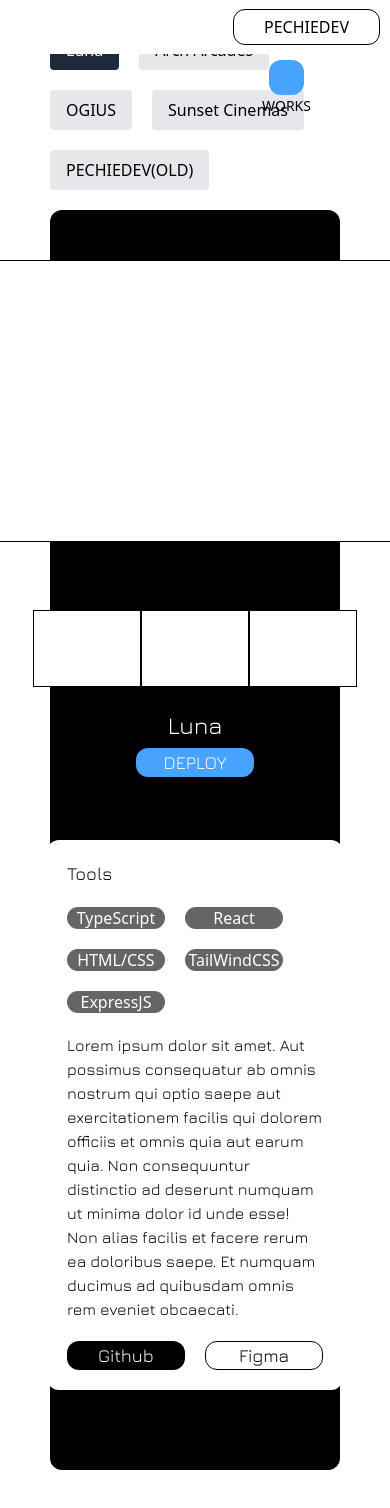
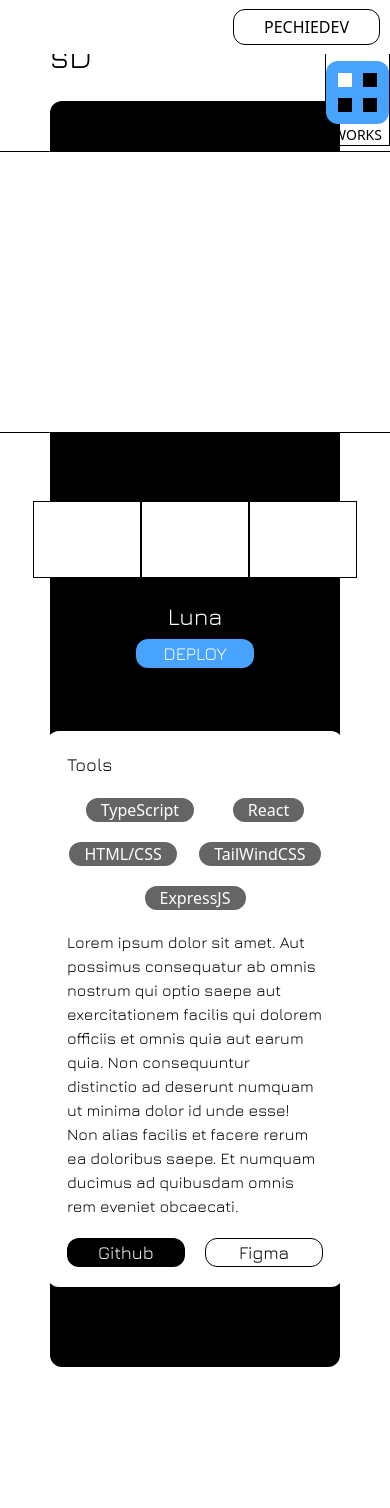
Before and after one commit to pixelatedpup/pechie, a React (Vite) app in the folder pechie/: page /works in a window 390 px wide. Shown: the top 1508 px of the page. After the commit the page ends 1417 px from the top, so only its background shows below. Built offline with nearby package versions, Linux system fonts and the light colour scheme.

Commit message:
Made imorovements to the nav responsiveness on different displays; Changed menu for the Works page for medium and small displays

```diff
--- a/pechie/src/components/Content.tsx
+++ b/pechie/src/components/Content.tsx
@@ -34,11 +34,11 @@ const Content = ({title="Luna Comics",github,figma,deploy, description,tags}:Con
                                 <h3 className="flex justify-start">Tools</h3>
 
                                 {tags && (
-                                <div className="flex justify-evenly ">
-                                    <ul className="flex items-center gap-5 flex-wrap">
+                                <div className="flex  ">
+                                    <ul className="flex items-center gap-5 flex-wrap w-full justify-evenly">
                                         {tags.map((tag) => (
-                                            <div className="px-[10px] bg-[#656565] rounded-xl text-white w-[98px] h-[22px] flex items-center justify-center" >
-                                                <li className="text-center " key={tag}>{tag}</li>
+                                            <div className="bg-[#656565] rounded-xl text-white h-[24px] flex items-center justify-center" >
+                                                <li className="text-center px-[15px]" key={tag}>{tag}</li>
                                             </div>
                                         ))}
                                     </ul>
--- a/pechie/src/components/Header.tsx
+++ b/pechie/src/components/Header.tsx
@@ -45,10 +45,10 @@ const Header = ({location = ""}) =>{
 
                 </section>
             </div>
-        <section className="fixed right-0 flex justify-end w-auto  pt-[60px] ">
-            <div className="flex justify-end ">
+                <section className="border fixed right-0 flex justify-end w-auto  pt-[60px] ">
+
                         <Nav page={textToUse}/>
-            </div>
+
                 </section>
         </div>
         </>
--- a/pechie/src/components/Nav.tsx
+++ b/pechie/src/components/Nav.tsx
@@ -33,7 +33,7 @@ const Nav = ({page =""}: NavProps) => {
 
         <>
         {page != "HOME" &&
-            <article className="w-[207px] md:w-full sm:w-full cursor-pointer"
+            <article className="w-[207px w-full cursor-pointer"
             onMouseEnter={()=> setExpandBox(true)}
             onMouseLeave={()=> setExpandBox(false)}
             onClick={goHome}>
@@ -42,13 +42,12 @@ const Nav = ({page =""}: NavProps) => {
                     onMouseLeave={()=>setEnteredNav(false)}
                     className="flex flex-col items-center  transition-all duration-[300ms]">
                         <div className={`lg:w-[90px] lg:h-[90px]
-                                         sm:w-[20px] sm:h-[20px]
-                                         md:w-[63px] md:h-[63px]
+                                        w-[63px] h-[63px]
                                         bg-[var(--primary)] transition-all duration-[300ms]
                                         rounded-xl grid grid-cols-2 p-[12px] gap-[11px]
                                         ${enteredNav && 'scale-[110%] bg-black border border-[var(--primary)]'}
 
-                                        ${expandBox?`w-[100px] h-[100px]`: ``}`}>
+                                        ${expandBox?`lg:w-[100px] lg:h-[100px] w-[73px] h-[73px]`: ``}`}>
 
                                         <div className={`${page == "WORKS" || enteredNav? "bg-white": "bg-black"}`}></div>
                                         <div className={`${page == "INFO"|| enteredNav ? "bg-white": "bg-black"}`}></div>
--- a/pechie/src/components/NavTop.tsx
+++ b/pechie/src/components/NavTop.tsx
@@ -1,42 +1,47 @@
+import { useState, useEffect} from "react";
+import arrow from "../assets/arrow.png"
+
 interface NavTopProps {
     works: { name: string }[]; // should match your works array type
     activeWorkName: string;
     onSelect: (name: string) => void; // add this!
+    useIndex?: number;
 }
+ const [activeIndex, setActiveIndex] = useState(0)
+const NavTop = ({ works, activeWorkName, onSelect, useIndex=0 }: NavTopProps) => {
 
-const NavTop = ({ works, activeWorkName, onSelect }: NavTopProps) => {
-
+        useEffect(()=>{
+            console.log(activeIndex);
+    },[activeIndex])
 
     const handleNext = () => {
+            {activeIndex < works.length - 1 ?
+                setActiveIndex((prev) => (prev+1))
+                :setActiveIndex(0)
 
-        }
+            }
+            onSelect(works[activeIndex].name)
+            }
     return (
-        <div className="flex flex-row gap-5 flex-wrap">
-            {works.map((work) => (
-                <button
-                    key={work.name}
-                    className={`px-4 py-2 rounded ${
-                        work.name === activeWorkName ? "bg-gray-800 text-white" : "bg-gray-200"
-                    }`}
-                    onClick={() => onSelect(work.name)}
-                >
-                    {work.name}
-                </button>
-            ))}
+        <div className="flex flex-row gap-5 justify-center">
+
+                <div
+
+                onClick={handleNext}
+                className="flex items-center cursor-pointer">
+                    <img src={arrow} className="scale-x-[-1]"/>
+                </div>
+                <div className="flex items-center">
+                    <h1>{works[activeIndex].name}</h1>
+                </div>
+                <div
+                onClick={handleNext}
+                className="flex items-center cursor-pointer">
+                    <img src={arrow} />
+                </div>
+
         </div>
     );
 };
 
 export default NavTop;
-
-// const NavTop = ({works, activeWorkName}:NavTopProps) => {
-//     return(
-//         <div className="flex flex-row gap-5">
-//             <div className=""> Prev </div>
-//             <div className=""> Works </div>
-//             <div className=""> Nav </div>
-//         </div>
-//     );
-// }
-
-// export default NavTop
--- a/pechie/src/components/pages/Works.tsx
+++ b/pechie/src/components/pages/Works.tsx
@@ -17,17 +17,20 @@ const Works = () => {
     return (
         <div className={`flex ${isMobileOrTablet ? "flex-col" : "flex-row"} justify-center w-full gap-5`}>
             {isMobileOrTablet ? (
-                <NavTop
-                    works={works}
-                    activeWorkName={activeWork.name}
-                    onSelect={handleSelect}
-                />
+                // <NavTop
+                //     works={works}
+                //     activeWorkName={activeWork.name}
+                //     onSelect={handleSelect}
+                // />
+                <h1>sD</h1>
             ) : (
-                <NavBar
-                    works={works}
-                    activeWorkName={activeWork.name}
-                    onSelect={handleSelect}
-                />
+                // <NavBar
+                //     works={works}
+                //     activeWorkName={activeWork.name}
+                //     onSelect={handleSelect}
+                // />
+
+                <h1>HH</h1>
             )}
 
             <Content
```
Lines whose indentation alone changed are shown as unchanged.
